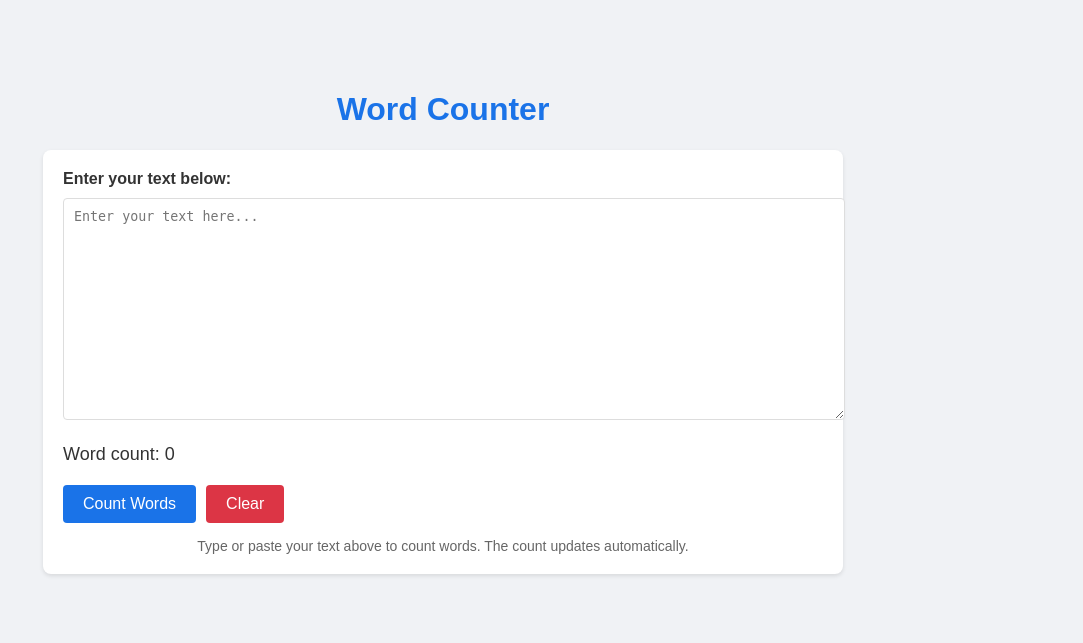
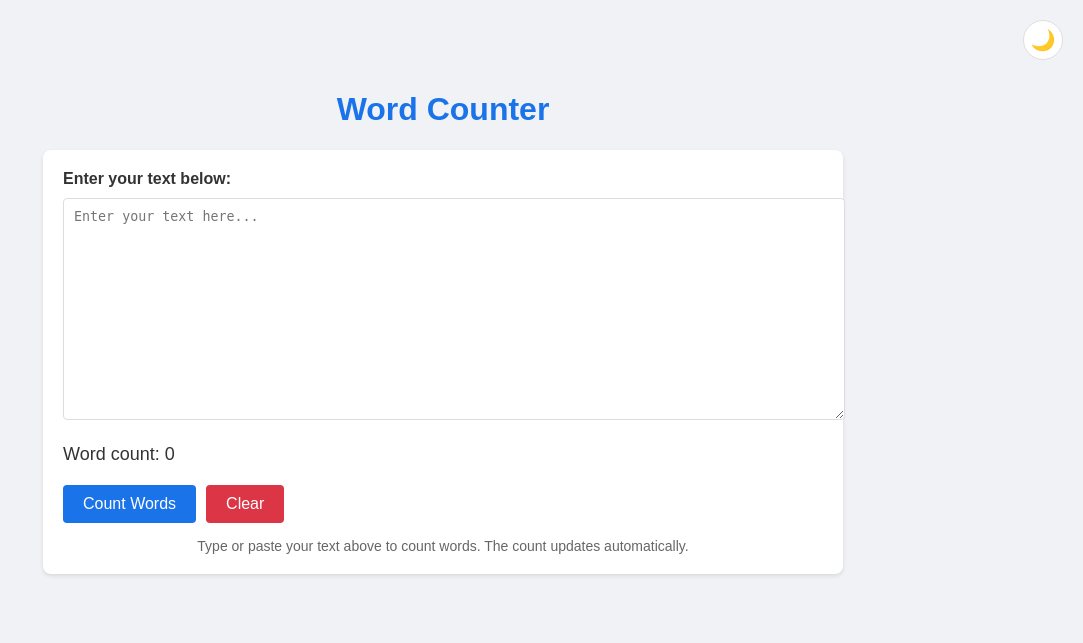
Before and after one commit to sanjeeviraju/Word-Counter, a Flask app: page / in a window 1280 px wide. Shown: the top 643 px of the page, without its empty margins (197-1280 px from the left). Run offline with Flask 3, Linux system fonts and the light colour scheme.

Commit message:
feat: Add dark mode support and fix styling issues
- Add dark/light theme toggle
- Fix word count color in dark mode
- Update CSS variables for theme colors
- Improve accessibility
- Add theme persistence using localStorage

```diff
--- a/static/script.js
+++ b/static/script.js
@@ -12,6 +12,28 @@ function debounce(func, wait) {
         clearTimeout(timeout);
         timeout = setTimeout(later, wait);
     };
+}
+
+// Theme toggle functionality
+const themeToggle = document.getElementById('theme-toggle');
+const html = document.documentElement;
+
+// Load saved theme
+const savedTheme = localStorage.getItem('theme') || 'light';
+html.setAttribute('data-theme', savedTheme);
+updateThemeIcon(savedTheme);
+
+themeToggle.addEventListener('click', () => {
+    const currentTheme = html.getAttribute('data-theme');
+    const newTheme = currentTheme === 'light' ? 'dark' : 'light';
+
+    html.setAttribute('data-theme', newTheme);
+    localStorage.setItem('theme', newTheme);
+    updateThemeIcon(newTheme);
+});
+
+function updateThemeIcon(theme) {
+    themeToggle.textContent = theme === 'light' ? '🌙' : '☀️';
 }
 
 async function countWords() {
@@ -31,14 +53,14 @@ async function countWords() {
 
         if (data.status === 'success') {
             resultElement.textContent = data.count;
-            resultElement.style.color = '#333';
+            resultElement.style.color = 'var(--text-color)';
         } else {
             resultElement.textContent = 'Error';
-            resultElement.style.color = 'red';
+            resultElement.style.color = '#ff4444';
         }
     } catch (error) {
         resultElement.textContent = 'Error';
-        resultElement.style.color = 'red';
+        resultElement.style.color = '#ff4444';
         console.error('Error:', error);
     }
 }
--- a/static/style.css
+++ b/static/style.css
@@ -1,8 +1,29 @@
+:root[data-theme="light"] {
+    --bg-color: #f0f2f5;
+    --text-color: #333;
+    --box-bg: white;
+    --border-color: #ddd;
+    --primary-color: #1a73e8;
+    --primary-hover: #1557b0;
+    --shadow: 0 2px 4px rgba(0, 0, 0, 0.1);
+}
+
+:root[data-theme="dark"] {
+    --bg-color: #1a1a1a;
+    --text-color: #e0e0e0;
+    --box-bg: #2d2d2d;
+    --border-color: #404040;
+    --primary-color: #3d90ff;
+    --primary-hover: #5aa2ff;
+    --shadow: 0 2px 4px rgba(0, 0, 0, 0.3);
+}
+
 body {
     font-family: Arial, sans-serif;
     margin: 0;
     padding: 0;
-    background: #f0f2f5;
+    background: var(--bg-color);
+    color: var(--text-color);
 }
 
 .container {
@@ -17,10 +38,10 @@ h1 {
 }
 
 .counter-box {
-    background: white;
+    background: var(--box-bg);
     padding: 20px;
     border-radius: 8px;
-    box-shadow: 0 2px 4px rgba(0, 0, 0, 0.1);
+    box-shadow: var(--shadow);
 }
 
 textarea {
@@ -28,7 +49,9 @@ textarea {
     height: 200px;
     padding: 10px;
     margin-bottom: 20px;
-    border: 1px solid #ddd;
+    background: var(--box-bg);
+    color: var(--text-color);
+    border: 1px solid var(--border-color);
     border-radius: 4px;
     resize: vertical;
 }
@@ -36,11 +59,11 @@ textarea {
 .result {
     margin-bottom: 20px;
     font-size: 18px;
-    color: #333;
+    color: var(--text-color);
 }
 
 button {
-    background: #1a73e8;
+    background: var(--primary-color);
     color: white;
     border: none;
     padding: 10px 20px;
@@ -50,7 +73,7 @@ button {
 }
 
 button:hover {
-    background: #1557b0;
+    background: var(--primary-hover);
 }
 
 .controls {
@@ -77,6 +100,32 @@ button:hover {
 label {
     display: block;
     margin-bottom: 10px;
-    color: #333;
+    color: var(--text-color);
     font-weight: bold;
 }
+
+.theme-switch {
+    position: fixed;
+    top: 20px;
+    right: 20px;
+}
+
+#theme-toggle {
+    width: 40px;
+    height: 40px;
+    border-radius: 50%;
+    font-size: 20px;
+    padding: 0;
+    display: flex;
+    align-items: center;
+    justify-content: center;
+    background: var(--box-bg);
+    color: var(--text-color);
+    border: 1px solid var(--border-color);
+    cursor: pointer;
+    transition: all 0.3s ease;
+}
+
+#theme-toggle:hover {
+    transform: scale(1.1);
+}
--- a/templates/index.html
+++ b/templates/index.html
@@ -1,5 +1,5 @@
 <!DOCTYPE html>
-<html lang="en">
+<html lang="en" data-theme="light">
 <head>
     <meta charset="UTF-8">
     <meta name="viewport" content="width=device-width, initial-scale=1.0">
@@ -8,6 +8,11 @@
 </head>
 <body>
     <div class="container">
+        <div class="theme-switch">
+            <button id="theme-toggle" aria-label="Toggle theme">
+                🌙
+            </button>
+        </div>
         <h1>Word Counter</h1>
         <div class="counter-box">
             <label for="text-input">Enter your text below:</label>
```
